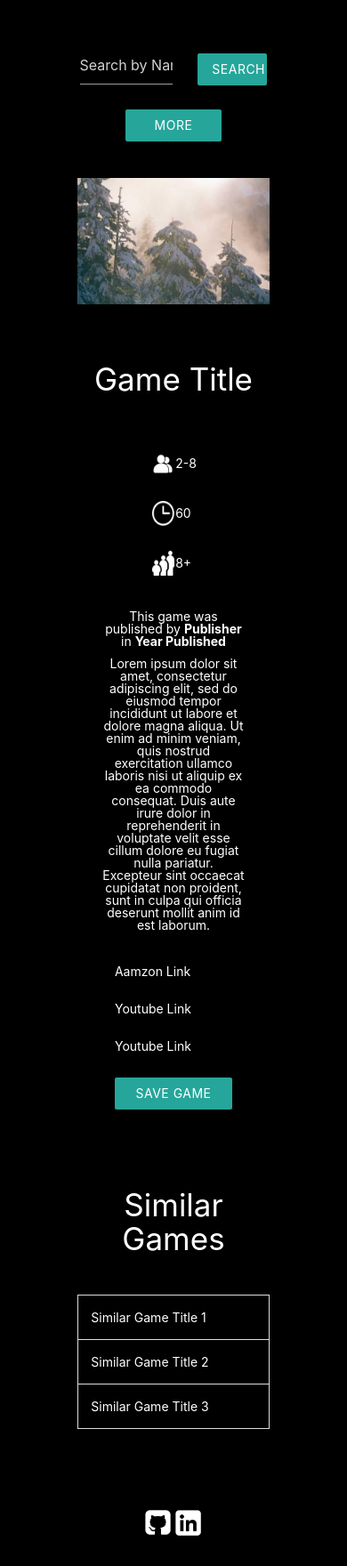
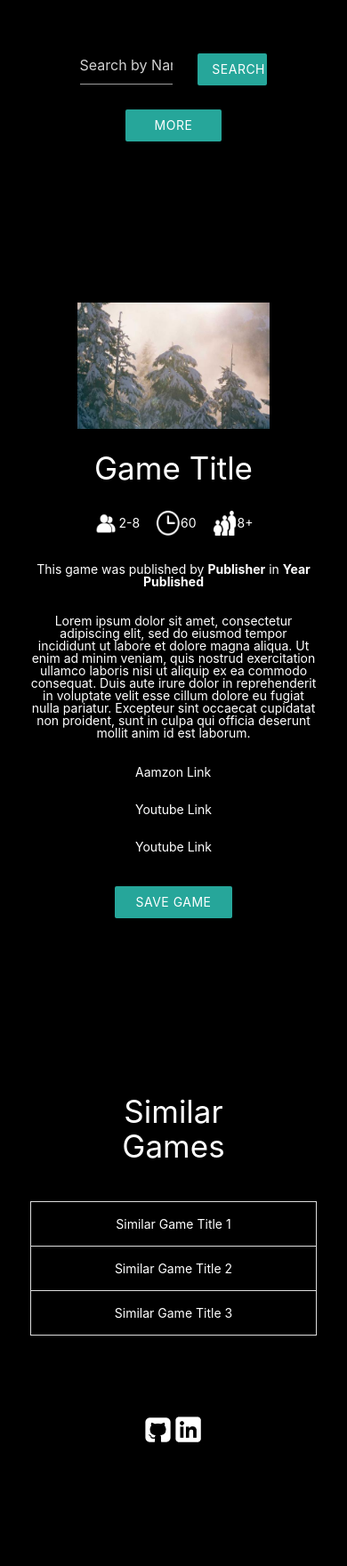
Before and after one commit to CaldwellDerek/bgp, a PHP site: page / in a window 390 px wide. Shown: the part 137-1897 px from the top of the page at 89% size. After the commit the page ends 1758 px from the top, so only its background shows below. Run offline with PHP 8.4, Linux system fonts and the light colour scheme.

Commit message:
additional mobile responsiveness added

```diff
--- a/css/index.css
+++ b/css/index.css
@@ -145,22 +145,15 @@ header {
 }
 
 .game-info p {
-    padding: 0 2rem;
     text-align: center;
+    margin-bottom: 1.5rem;
 }
 
 .game-info h1 {
     font-size: 2.5rem;
+    margin: 0 0 1.5rem;
 }
 
-.game-info ul {
-    position: relative;
-}
-
-.game-info li {
-    display: inline;
-    margin: 0 0.5rem;
-}
 
 .game-info img {
     height: 2rem;
@@ -170,6 +163,26 @@ header {
     padding: 0 0.1rem;
     position: relative;
     bottom: 0.1rem;
+}
+
+.game-info-details {
+    margin-bottom: 1.5rem;
+    position: relative;
+}
+
+.game-info-details li {
+    display: inline;
+    margin: 0 0.5rem;
+}
+
+.game-info-links {
+    display: flex;
+    justify-content: center;
+    flex-wrap: wrap;
+}
+
+.game-info-links li {
+    margin: 0 0.5rem;
 }
 
 /* Similar Games -------------------------------------------------------------------- */
@@ -197,6 +210,7 @@ header {
 
 .collapsible-header {
     background: black !important;
+    justify-content: center !important;
 }
 
 .similar-game-info {
@@ -257,6 +271,14 @@ footer {
         grid-template-rows: auto;
     }
 
+    .game-search {
+        margin-bottom: 10rem;
+    }
+
+    .game-info {
+        margin-bottom: 10rem;
+    }
+
     .game-image {
         grid-row-start: 2;
         grid-row-end: 3;
@@ -268,22 +290,22 @@ footer {
     .game-info {
         grid-row-start: 3;
         grid-row-end: 5;
-        grid-column-start: 2;
-        grid-column-end: 6;
+        grid-column-start: 1;
+        grid-column-end: 7;
         justify-content: space-evenly;
     }
 
-    .game-info > * {
-        padding: 0;
+    .game-info-links {
+        flex-direction: column;
     }
 
-    .game-info h1 {
-        font-size: 2.5rem;
+    .game-info-links li {
+        margin: 0 0 2rem;
     }
+    .similar-games {
+        grid-column-start: 1;
+        grid-column-end: 7;
 
-    .game-info li {
-        display: block;
-        margin: 2rem 0;
     }
 
 }
--- a/index.html
+++ b/index.html
@@ -64,24 +64,22 @@
         </div>
         <div class="game-info">
           <h1>Game Title</h1>
-          <ul>
+          <ul class="game-info-details">
             <li><img src="./images/number-of-players.png" alt="number of players">2-8</li>
             <li><img src="./images/play-time.png" alt="play time">60</li>
             <li><img src="./images/age-group.png" alt="age group">8+</li>
           </ul>
           <p>This game was published by <span class="publisher">Publisher</span> in <span class="year-published">Year Published</span></p>
           <p>Lorem ipsum dolor sit amet, consectetur adipiscing elit, sed do eiusmod tempor incididunt ut labore et dolore magna aliqua. Ut enim ad minim veniam, quis nostrud exercitation ullamco laboris nisi ut aliquip ex ea commodo consequat. Duis aute irure dolor in reprehenderit in voluptate velit esse cillum dolore eu fugiat nulla pariatur. Excepteur sint occaecat cupidatat non proident, sunt in culpa qui officia deserunt mollit anim id est laborum.</p>
-          <ul>
+          <ul class="game-info-links">
             <li>Aamzon Link</li>
             <li>Youtube Link</li>
             <li>Youtube Link</li>
-            <li>
-              <button class="btn waves-effect waves-light" type="button" name="action">
-                Save Game
-                <i class="material-icons right"></i>
-              </button>
-            </li>
           </ul>
+          <button class="btn waves-effect waves-light" type="button" name="action">
+            Save Game
+            <i class="material-icons right"></i>
+          </button>
         </div>
         <div class="similar-games-title">
           <h2>Similar Games</h2>
```
